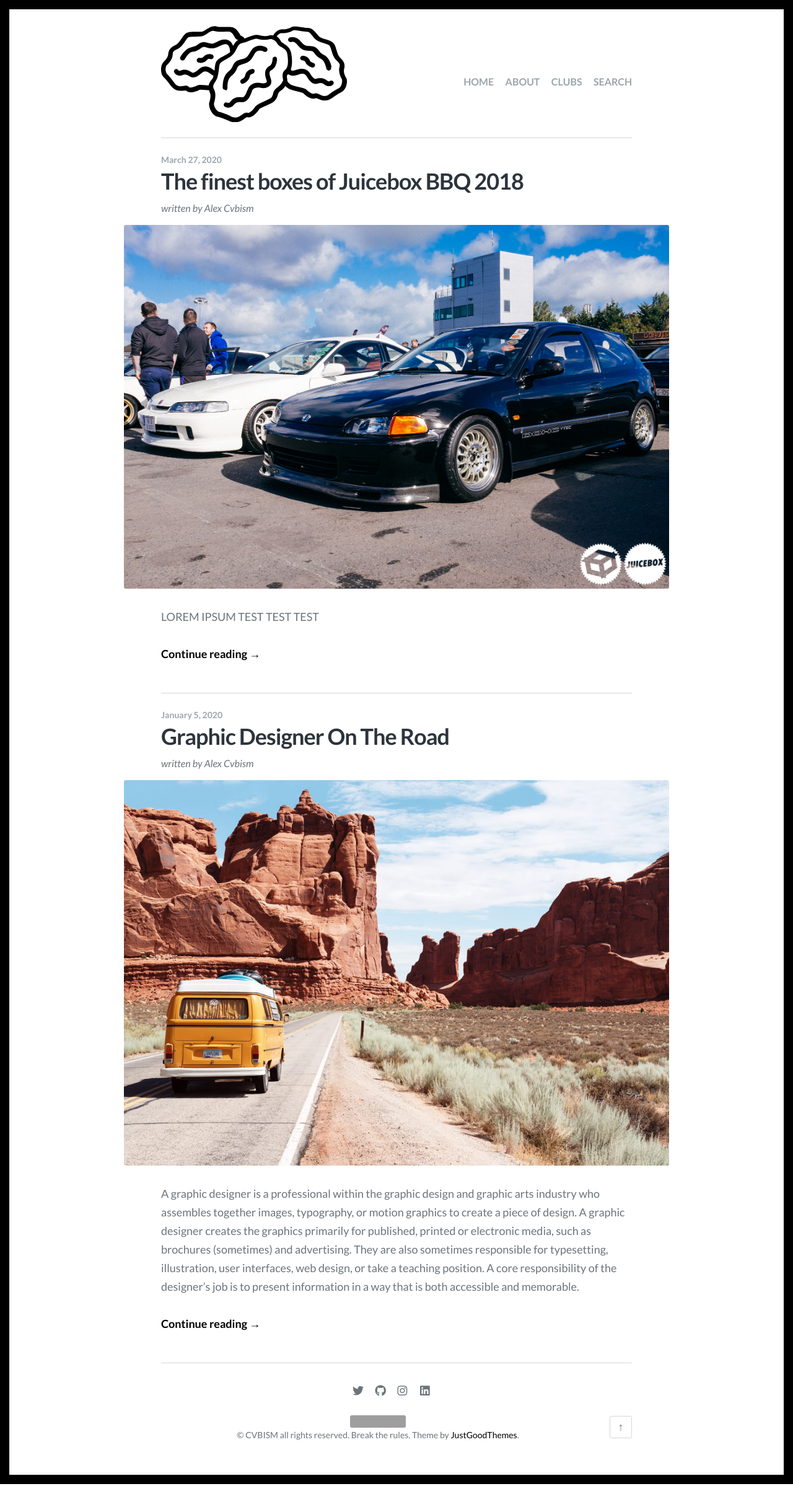
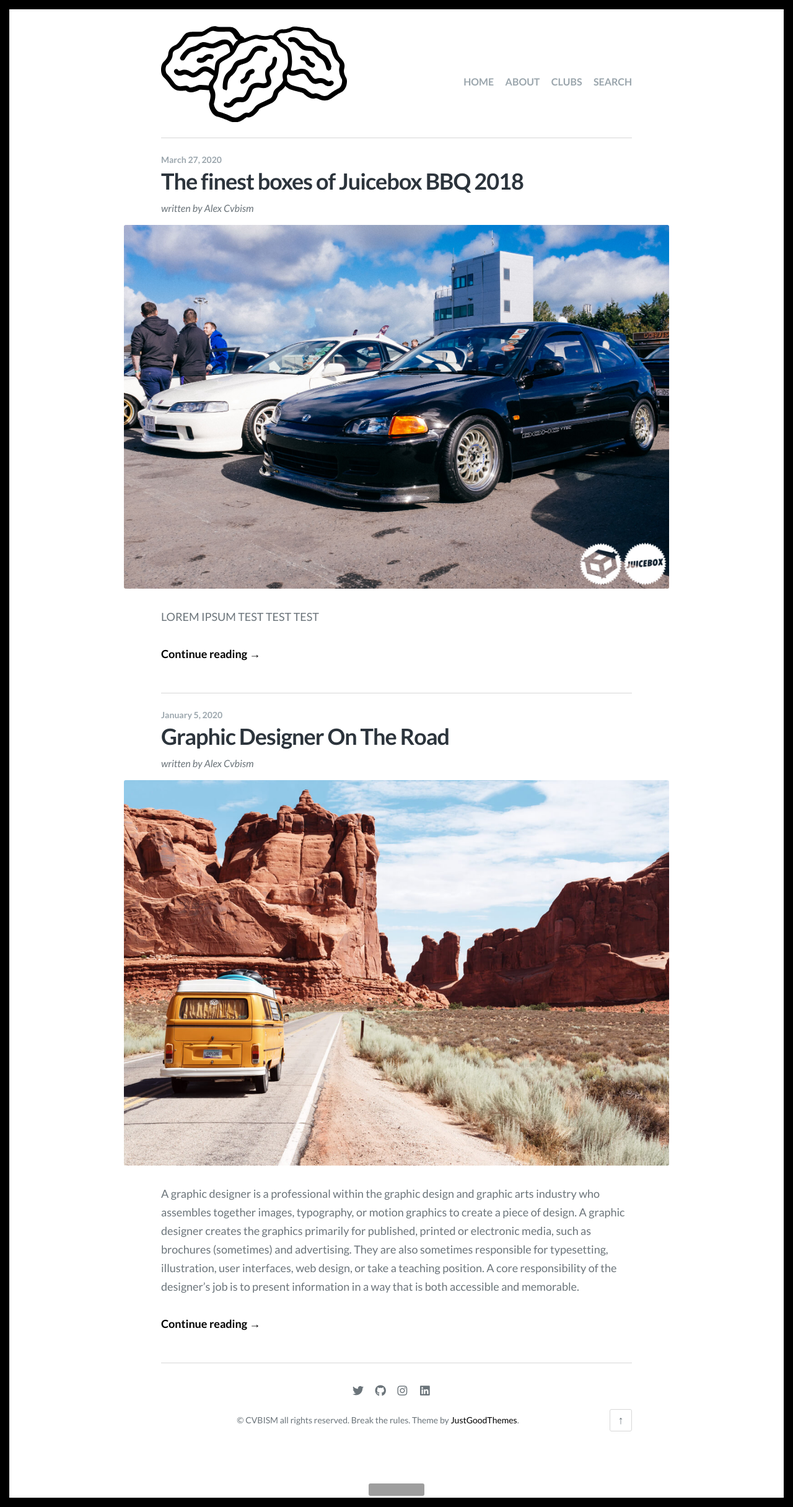
Before and after one commit to cvbism/Scriptor-Jekyll-Theme, a Jekyll site: the page built from index.html, in a window 1280 px wide. Shown: the whole page at 62% size. Built offline with Jekyll 4.4.1, drawn with Linux system fonts in a browser that asks for light colours; some web fonts are replaced; the list of posts is cut into pages by our own code; comment, search, counter and statistics services are not loaded; before the commit the page ends 2395 px from its top, so only the background shows below that; grey boxes are pictures that could not be loaded.

Commit message:
Update footer.html

```diff
--- a/_includes/footer.html
+++ b/_includes/footer.html
@@ -6,9 +6,12 @@
   </div><!-- .offsite-links -->
   <div class="footer-bottom">
     <div class="site-info">
-        <img src="https://i.creativecommons.org/l/by-nc-nd/4.0/80x15.png" alt="Creative Commons License"/>
       {{ site.footer.content | markdownify }}
       </div><!-- .site-info -->
     <a href="#page" id="back-to-top" class="back-to-top"><span class="screen-reader-text">Back to the top </span>&#8593;</a>
   </div><!-- .footer-bottom -->
 </footer><!-- .site-footer -->
+<br>
+<div align="center">
+  <img src="https://i.creativecommons.org/l/by-nc-nd/4.0/80x15.png" alt="Creative Commons License"/>
+</div>
```
